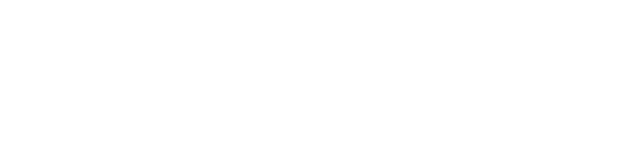
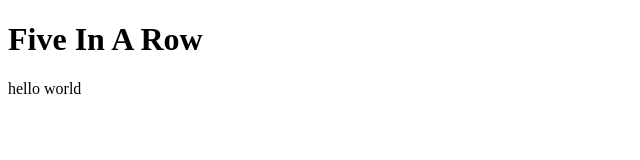
Before and after one commit to geoffreyhale/five-in-a-row, a website built with Parcel: page src/index.html in a window 1280 px wide. Shown: the whole page, without its empty margins (0-640 px from the left). Built offline with nearby package versions, Linux system fonts and the light colour scheme.

Commit message:
create five-in-a-row from getting-started-hello-world

```diff
--- a/src/index.html
+++ b/src/index.html
@@ -1,5 +1,12 @@
-<html>
-<body>
-<script src="js/index.js"></script>
-</body>
+<!doctype html>
+<html lang="en">
+    <head>
+        <meta charset="utf-8">
+        <title>Five In A Row</title>
+    </head>
+    <body>
+        <h1>Five In A Row</h1>
+        <div id="game"></div>
+        <script src="js/index.js"></script>
+    </body>
 </html>
--- a/src/js/index.js
+++ b/src/js/index.js
@@ -1,3 +1,6 @@
-import { sayHelloWorld } from './modules/foo.js';
+const gameWindow = document.createElement('div');
+gameWindow.appendChild(document.createTextNode('hello world'));
 
-sayHelloWorld();
+window.onload = (() => {
+    document.getElementById('game').appendChild(gameWindow);
+});
```
Also changed, not shown: package.json (+5 -5 lines), README.md, 1 other file.
